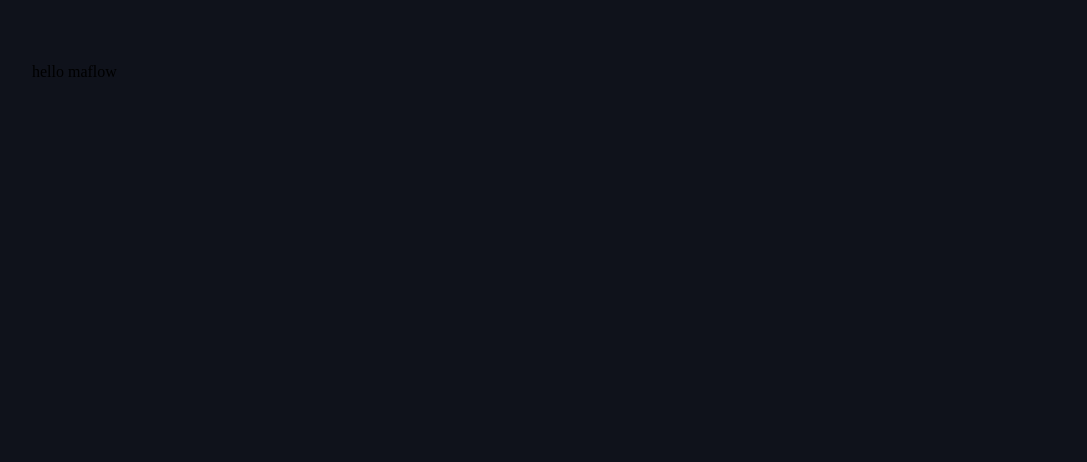
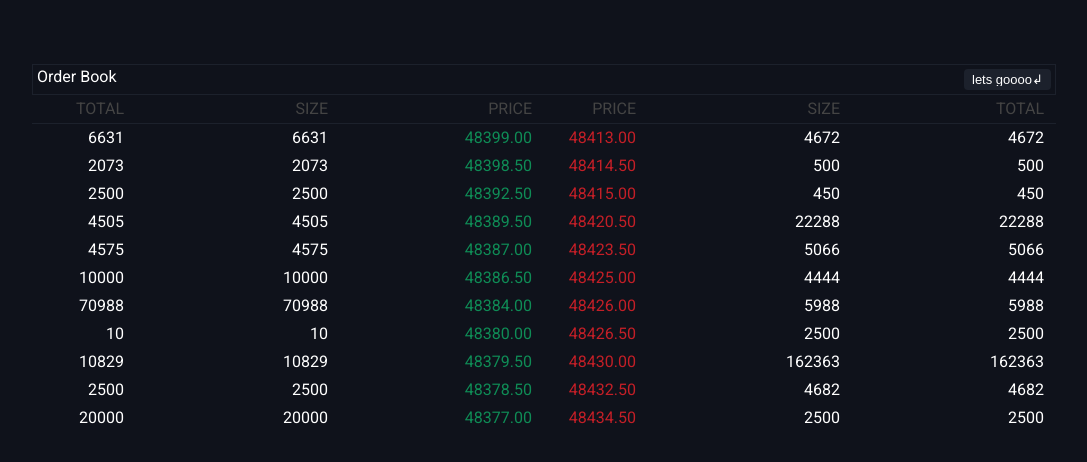
Before and after one commit to Wayhem/cryptobook, a React (Create React App) app: page / in a window 1280 px wide. Shown: the top 462 px of the page, without its empty margins (96-1183 px from the left). Built offline with nearby package versions, Linux system fonts and the light colour scheme; no server answers.

Commit message:
Displaying mocked order book

```diff
--- a/src/Assets/colors.ts
+++ b/src/Assets/colors.ts
@@ -1,3 +1,8 @@
 export default {
   bgGray: '#0f121b',
+  white: '#fff',
+  borderGray: '#1c212c',
+  green: '#0f8c56',
+  red: '#c31f27',
+  textGray: '#444',
 }
--- a/src/Components/molecules/header/index.tsx
+++ b/src/Components/molecules/header/index.tsx
@@ -1,8 +1,17 @@
+import { HeaderContainer, Title, Select } from './styled'
+
 interface HeaderProps {
   title: string
   group: number
 }
 
-const Header = ({ title, group }: HeaderProps): JSX.Element => <div>hello maflow</div>
+const Header = ({ title, group }: HeaderProps): JSX.Element => (
+  <HeaderContainer>
+    <Title>{title}</Title>
+    <Select value='dababy'>
+      <option value='dababy'>lets goooo&#8626;</option>
+    </Select>
+  </HeaderContainer>
+)
 
 export default Header
--- /dev/null
+++ b/src/Components/molecules/header/styled.ts
@@ -0,0 +1,19 @@
+import styled from 'styled-components'
+
+export const HeaderContainer = styled.div`
+  padding: 4px;
+  display: flex;
+  justify-content: space-between;
+  border: 1px solid ${props => props.theme.colors.borderGray};
+`
+
+export const Title = styled.div`
+  color: ${props => props.theme.colors.white};
+`
+
+export const Select = styled.select`
+  border-radius: 4px;
+  background-color: ${props => props.theme.colors.borderGray};
+  color: ${props => props.theme.colors.white};
+  padding: 4px 8px;
+`
--- /dev/null
+++ b/src/Components/organisms/ordersPriceList/index.tsx
@@ -0,0 +1,38 @@
+import Alignments from 'Models/constants/priceAlignments'
+import Delta from 'Models/Delta'
+import HeaderFields from 'Models/constants/priceFields'
+import { PricesContainer, TableHeader, FieldHeader, TableRow, Field } from './styled'
+
+interface PriceListProps {
+  alignment: Alignments
+  elements: Delta[]
+  biggestNumber: number
+}
+
+const PriceList = ({ alignment, elements }: PriceListProps) => {
+  const headerFields = alignment === Alignments.left ? HeaderFields : HeaderFields.slice(0).reverse()
+  const elementsToShow = alignment === Alignments.left ? elements : elements.map(delta => [...delta.slice(0).reverse()])
+  const keyIndex = alignment === Alignments.left ? 0 : 2
+  const color = alignment === Alignments.left ? 'red' : 'green'
+
+  return (
+    <PricesContainer>
+      <TableHeader>
+        {headerFields.map(el => (
+          <FieldHeader key={el}>{el}</FieldHeader>
+        ))}
+      </TableHeader>
+      {elementsToShow.map(delta => (
+        <TableRow key={delta[keyIndex]}>
+          {delta.map((el, index) => (
+            <Field key={el} color={index === keyIndex && color}>
+              {index === keyIndex ? el.toFixed(2) : el}
+            </Field>
+          ))}
+        </TableRow>
+      ))}
+    </PricesContainer>
+  )
+}
+
+export default PriceList
--- /dev/null
+++ b/src/Components/organisms/ordersPriceList/styled.ts
@@ -0,0 +1,33 @@
+import styled from 'styled-components'
+
+export const TableHeader = styled.div`
+  border-bottom: 1px solid ${props => props.theme.colors.borderGray};
+  display: flex;
+  justify-content: space-between;
+  padding: 6px 12px;
+`
+
+export const TableRow = styled(TableHeader)`
+  border: none;
+`
+
+export const FieldHeader = styled.div`
+  color: ${props => props.theme.colors.textGray};
+  text-align: right;
+  width: 80px;
+  text-transform: uppercase;
+`
+
+export const Field = styled.div<any>`
+  color: ${props => (props.color ? props.theme.colors[props.color] : props.theme.colors.white)};
+  text-align: right;
+  width: 80px;
+`
+
+export const PricesContainer = styled.div`
+  width: 50%;
+
+  @media (max-width: 768px) {
+    width: 100%;
+  }
+`
--- a/src/Components/pages/main/index.tsx
+++ b/src/Components/pages/main/index.tsx
@@ -1,10 +1,14 @@
 import { useEffect, useState } from 'react'
-import { Container, Book } from 'Components/pages/main/styled'
 import Header from 'Components/molecules/header'
+import OrderPriceList from 'Components/organisms/ordersPriceList'
 import ProductIds from 'Models/constants/productIds'
+import Alignments from 'Models/constants/priceAlignments'
+import spread from 'Models/constants/spread'
 import WSMessageEvents from 'Models/constants/webSocketMessageEvents'
 import useWebSocket from 'Utils/hooks/useWebSocket'
 import { buildToggleWSMessage } from 'Utils/webSocketUtils'
+import { orderBookMock } from 'Utils/mocks/orderBook'
+import { Container, Book, PricesContainer } from './styled'
 
 const Main = (): JSX.Element => {
   const [group, setGroup] = useState<number>(1)
@@ -14,10 +18,27 @@ const Main = (): JSX.Element => {
     if (isConnected) sendMessage(buildToggleWSMessage(WSMessageEvents.subscribe, ProductIds.PI_XBTUSD))
   }, [isConnected])
 
+  const bidsToDisplay = orderBookMock.bids.slice(0, spread - 1)
+  const asksToDisplay = orderBookMock.asks.slice(0, spread - 1)
+
+  let biggestNumber = orderBookMock.bids[0][0]
+
+  bidsToDisplay.forEach(delta => {
+    if (delta[0] > biggestNumber) biggestNumber = delta[0]
+  })
+
+  asksToDisplay.forEach(delta => {
+    if (delta[0] > biggestNumber) biggestNumber = delta[0]
+  })
+
   return (
     <Container>
       <Book>
         <Header title='Order Book' group={group} />
+        <PricesContainer>
+          <OrderPriceList elements={bidsToDisplay} alignment={Alignments.right} biggestNumber={biggestNumber} />
+          <OrderPriceList elements={asksToDisplay} alignment={Alignments.left} biggestNumber={biggestNumber} />
+        </PricesContainer>
       </Book>
     </Container>
   )
--- a/src/Components/pages/main/styled.ts
+++ b/src/Components/pages/main/styled.ts
@@ -2,6 +2,7 @@ import styled from 'styled-components'
 
 export const Container = styled.div`
   padding: 4rem 8rem;
+  width: 100%;
 
   @media (max-width: 768px) {
     margin: 1.5rem 3rem;
@@ -10,4 +11,9 @@ export const Container = styled.div`
 
 export const Book = styled.div`
   margin: 0 auto;
+  max-width: 1280px;
 `
+
+export const PricesContainer = styled.div`
+  display: flex;
+`
--- a/src/Config/styled.ts
+++ b/src/Config/styled.ts
@@ -6,6 +6,11 @@ declare module 'styled-components' {
   export interface DefaultTheme {
     colors: {
       bgGray: string
+      white: string
+      borderGray: string
+      green: string
+      red: string
+      textGray: string
     }
     font: string
   }
@@ -16,7 +21,7 @@ export const GlobalStyle = createGlobalStyle`
     background-color: white;
     padding:0;
     margin:0;
-    font-family: 'Source Sans Pro';
+    font-family: 'Roboto';
     background-color: ${colors.bgGray};
   }
 
--- /dev/null
+++ b/src/Models/constants/priceAlignments.ts
@@ -0,0 +1,6 @@
+enum Alignments {
+  left = 'left',
+  right = 'right',
+}
+
+export default Alignments
--- /dev/null
+++ b/src/Models/constants/priceFields.ts
@@ -0,0 +1,3 @@
+const fields = ['price', 'size', 'total']
+
+export default fields
--- /dev/null
+++ b/src/Models/constants/spread.ts
@@ -0,0 +1,3 @@
+const spread = 12
+
+export default spread
--- a/src/Models/resourceEntities.ts
+++ b/src/Models/resourceEntities.ts
@@ -1,3 +1,3 @@
-import OrderBook, { OrderBookWithoutTotals } from 'Models/OrderBook'
+import OrderBook from 'Models/OrderBook'
 
 export type resourceEntity = OrderBook
```
